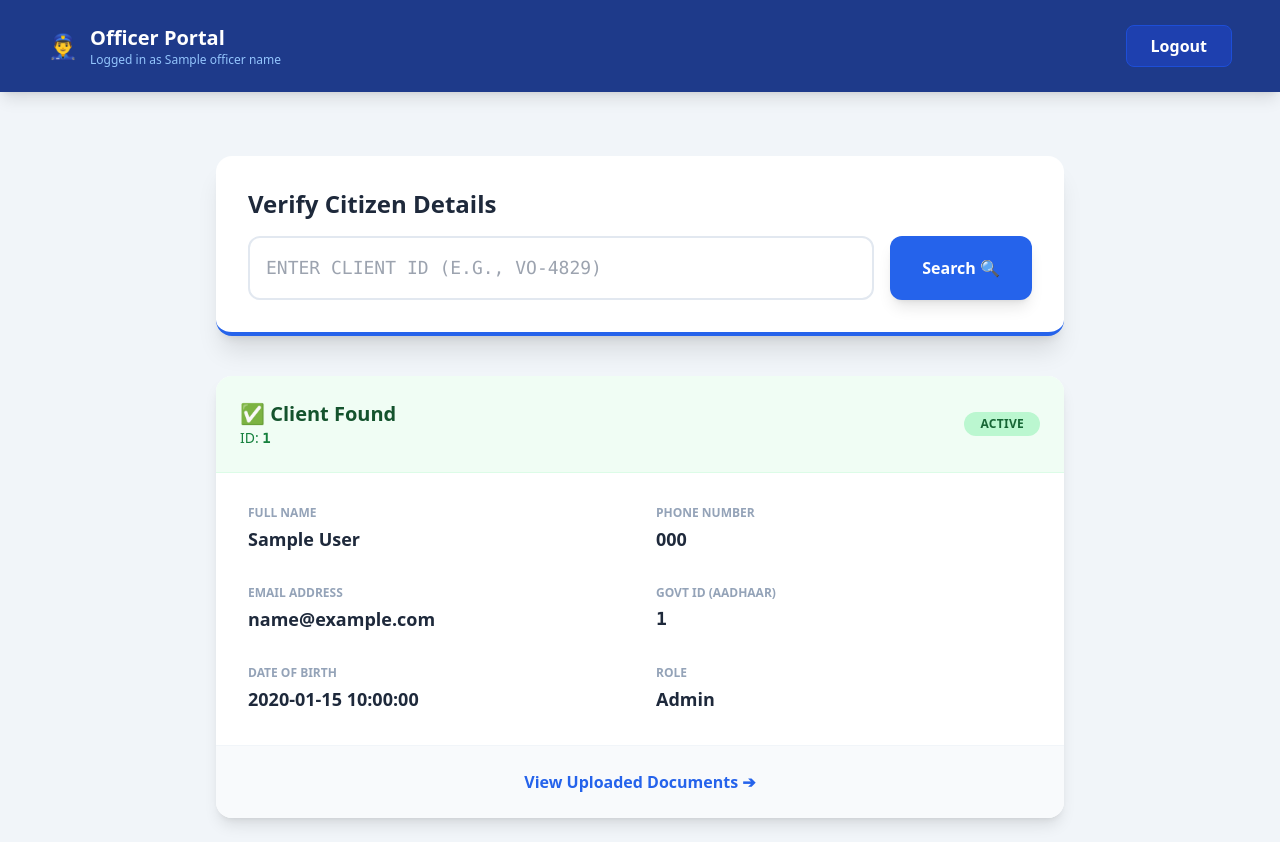
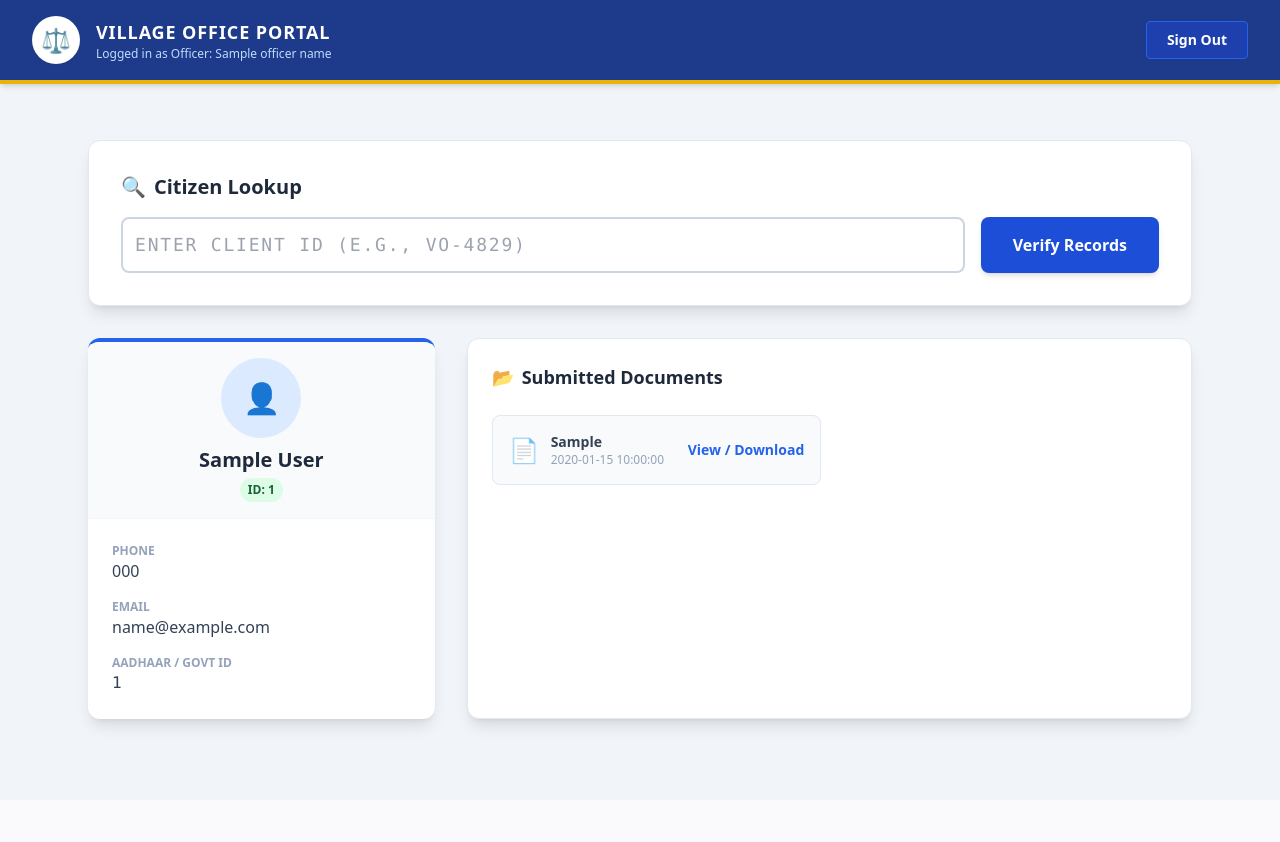
Before and after one commit to AnanthaKrishnan147/e-village-portal, a Flask app: template templates/officer_dashboard.html in a window 1280 px wide. After the commit the page ends 734 px from the top, so only its background shows below. Run offline with Flask 3, Linux system fonts and the light colour scheme; the template is opened without the code that fills it: most values are stand-ins (such as "Sample title", 1, 10 or a date in 2020); some libraries are stand-ins or nearby versions.

Commit message:
Enhance citizen portal with user registration, login, and document management features; update officer dashboard for improved client verification and add unique client ID generation.

```diff
--- a/app.py
+++ b/app.py
@@ -12,6 +12,7 @@ import string
 UPLOAD_FOLDER = 'user_documents'
 ALLOWED_EXTENSIONS = {'png', 'jpg', 'jpeg', 'pdf'}
 
+# Ensure upload folder exists
 if not os.path.exists(UPLOAD_FOLDER):
     os.makedirs(UPLOAD_FOLDER)
 
@@ -21,10 +22,10 @@ app.config['UPLOAD_FOLDER'] = UPLOAD_FOLDER
 
 # --- 1. Database Management ---
 def init_db():
-    conn = sqlite3.connect('village_office.db')
+    conn = sqlite3.connect('village_office.db', timeout=10)
     cursor = conn.cursor()
 
-    # Updated Table: Added 'username' and 'client_id'
+    # Users Table (New Schema with Username & Client ID)
     cursor.execute('''
         CREATE TABLE IF NOT EXISTS users (
             id INTEGER PRIMARY KEY AUTOINCREMENT,
@@ -40,7 +41,7 @@ def init_db():
         )
     ''')
 
-    # Document table (same as before)
+    # Documents Table
     cursor.execute('''
         CREATE TABLE IF NOT EXISTS user_docs (
             id INTEGER PRIMARY KEY AUTOINCREMENT,
@@ -71,17 +72,19 @@ def allowed_file(filename):
 @app.route('/')
 def index():
     if 'user_id' in session:
-        # Redirect based on role
+        # Smart Redirect based on role
         if session.get('role') == 'officer':
             return redirect(url_for('officer_dashboard'))
         return redirect(url_for('portal'))
     return redirect(url_for('login'))
 
+
+
 @app.route('/register', methods=['GET', 'POST'])
 def register():
     if request.method == 'POST':
         role = request.form.get('role')
-        username = request.form.get('username').strip() # New Field
+        username = request.form.get('username').strip()
         name = request.form.get('full_name')
         dob = request.form.get('dob')
         phone = request.form.get('phone')
@@ -89,87 +92,221 @@ def register():
         govt_id = request.form.get('govt_id')
         password = request.form.get('password')
 
-        # Generate Unique Client ID
+        # Generate Unique Client ID & Hash Password
         new_client_id = generate_client_id()
         hashed_pw = generate_password_hash(password, method='scrypt')
 
         try:
-            conn = sqlite3.connect('village_office.db')
+            conn = sqlite3.connect('village_office.db', timeout=10)
             cursor = conn.cursor()
+
+            # 1. Insert User into Database
             cursor.execute('''
                 INSERT INTO users (client_id, role, username, full_name, dob, phone, email, govt_id, password_hash)
                 VALUES (?, ?, ?, ?, ?, ?, ?, ?, ?)
             ''', (new_client_id, role, username, name, dob, phone, email, govt_id, hashed_pw))
+
+            # Get the ID of the new user we just created
+            new_user_db_id = cursor.lastrowid
             conn.commit()
             conn.close()
 
-            # Show the Unique ID to the user upon success
-            return render_template('registration_success.html', client_id=new_client_id, name=name)
+            # 2. AUTO-LOGIN: Set session variables immediately
+            session['user_id'] = new_user_db_id
+            session['client_id'] = new_client_id
+            session['user_name'] = name
+            session['role'] = role
+
+            # 3. DIRECT REDIRECT: Go straight to the dashboard
+            if role == 'officer':
+                return redirect(url_for('officer_dashboard'))
+
+            # Add a welcome flash message
+            flash(f"🎉 Welcome {name}! Your Client ID is {new_client_id}")
+            return redirect(url_for('portal'))
 
         except sqlite3.IntegrityError:
             return "❌ Error: Username, Email, or Aadhaar already exists. <a href='/register'>Try Again</a>"
+        except Exception as e:
+            return f"❌ System Error: {str(e)}"
 
     return render_template('register.html')
+
+
 
 @app.route('/login', methods=['GET', 'POST'])
 def login():
     if request.method == 'POST':
-        # Now authenticating via USERNAME
-        username_input = request.form.get('username').strip()
-        password = request.form.get('password')
+        # 1. Get the raw data from the form
+        username_input = request.form.get('username')
+        password_input = request.form.get('password')
 
-        conn = sqlite3.connect('village_office.db')
+        # DEBUG PRINT: What did the form send?
+        print(f"\n--- DEBUG LOGIN START ---")
+        print(f"1. Form sent Username: '{username_input}'")
+        print(f"2. Form sent Password: '{password_input}'")
+
+        # Robust check: If 'username' is empty, try finding 'user_id' or 'email'
+        if not username_input:
+            print("   -> Username missing, checking fallback fields...")
+            username_input = request.form.get('user_id') or request.form.get('email')
+
+        if not username_input:
+            print("❌ ERROR: No username found in form data.")
+            return "❌ Error: Browser sent empty username. Refresh page."
+
+        username_input = username_input.strip()
+
+        # 2. Database Lookup
+        conn = sqlite3.connect('village_office.db', timeout=10)
         conn.row_factory = sqlite3.Row
-        # Query matching username
+
+        print(f"3. Searching DB for username: '{username_input}'")
         user = conn.execute("SELECT * FROM users WHERE username = ?", (username_input,)).fetchone()
         conn.close()
 
-        if user and check_password_hash(user['password_hash'], password):
+        # 3. Analyze the result
+        if user is None:
+            print(f"❌ RESULT: User '{username_input}' NOT FOUND in database.")
+            # OPTIONAL: Check if they used an email by mistake?
+            return f"❌ User '{username_input}' not found. Did you register?"
+
+        print(f"✅ User found: ID={user['id']}, Role={user['role']}")
+
+        # 4. Check Password
+        password_match = check_password_hash(user['password_hash'], password_input)
+        print(f"4. Password Verification Result: {password_match}")
+
+        if password_match:
+            print("✅ LOGIN SUCCESS! Redirecting...")
+            print("--- DEBUG LOGIN END ---\n")
+
             session['user_id'] = user['id']
-            session['client_id'] = user['client_id'] # Store unique ID in session
+            session['client_id'] = user['client_id']
             session['user_name'] = user['full_name']
             session['role'] = user['role']
 
-            # Smart Redirect based on Role
             if user['role'] == 'officer':
                 return redirect(url_for('officer_dashboard'))
             return redirect(url_for('portal'))
 
-        return "❌ Login Failed: Invalid Username or Password. <a href='/login'>Try Again</a>"
+        print("❌ RESULT: Password does not match.")
+        print("--- DEBUG LOGIN END ---\n")
+        return "❌ Login Failed: Incorrect Password."
 
     return render_template('login.html')
 
-# --- OFFICER DASHBOARD (New Feature) ---
+# --- OFFICER DASHBOARD ---
+
+
+# --- OFFICER DASHBOARD (Updated) ---
 @app.route('/officer-dashboard', methods=['GET', 'POST'])
 def officer_dashboard():
-    # Security Guard
+    # 1. Security Check: Only Officers allowed
     if 'user_id' not in session or session.get('role') != 'officer':
-        return "⛔ Access Denied: Officers Only."
+        return "⛔ Access Denied: Authorized Personnel Only."
 
-    search_result = None
+    client_data = None
+    client_docs = []
+    error = None
+
     if request.method == 'POST':
         query_id = request.form.get('search_id').strip()
 
-        conn = sqlite3.connect('village_office.db')
+        conn = sqlite3.connect('village_office.db', timeout=10)
         conn.row_factory = sqlite3.Row
-        # Search for client by their Unique ID (VO-XXXX)
-        search_result = conn.execute("SELECT * FROM users WHERE client_id = ?", (query_id,)).fetchone()
+
+        # 2. Fetch Client Personal Details
+        client_data = conn.execute("SELECT * FROM users WHERE client_id = ?", (query_id,)).fetchone()
+
+        if client_data:
+            # 3. If client exists, Fetch their Documents
+            cursor = conn.cursor()
+            cursor.execute("SELECT * FROM user_docs WHERE user_id = ?", (client_data['id'],))
+            client_docs = cursor.fetchall()
+        else:
+            error = "No record found for this Client ID."
+
         conn.close()
 
     return render_template('officer_dashboard.html',
                            officer_name=session.get('user_name'),
-                           result=search_result)
+                           client=client_data,
+                           documents=client_docs,
+                           error=error)
 
-# --- CLIENT PORTAL (Existing) ---
+
+
+# --- CLIENT PORTAL ---
 @app.route('/portal')
 def portal():
     if 'user_id' not in session: return redirect(url_for('login'))
     return render_template('index.html',
                            user_name=session.get('user_name'),
-                           client_id=session.get('client_id')) # Pass ID to template
+                           client_id=session.get('client_id'))
 
-# (Keep your existing digilocker, profile, and check-eligibility routes here...)
-# For brevity, I am assuming the other existing routes remain the same.
+# --- ELIGIBILITY CHECK (Multi-Upload) ---
+@app.route('/check-eligibility', methods=['POST'])
+def check_eligibility():
+    if 'user_id' not in session: return redirect(url_for('login'))
+
+    service = request.form.get('service_type')
+    village = request.form.get('village_office')
+
+    # Handle MULTIPLE File Uploads
+    uploaded_files = request.files.getlist('documents')
+
+    for file in uploaded_files:
+        if file and allowed_file(file.filename):
+            timestamp = datetime.datetime.now().strftime("%Y%m%d%H%M%S")
+            filename = secure_filename(f"{service}_{session['user_id']}_{timestamp}_{file.filename}")
+            file.save(os.path.join(app.config['UPLOAD_FOLDER'], filename))
+
+    flash(f"✅ Application for {service} submitted successfully to {village} office!")
+    return redirect(url_for('portal'))
+
+# --- DIGILOCKER ---
+@app.route('/digilocker', methods=['GET', 'POST'])
+def digilocker():
+    if 'user_id' not in session: return redirect(url_for('login'))
+
+    conn = sqlite3.connect('village_office.db', timeout=10)
+    conn.row_factory = sqlite3.Row
+    cursor = conn.cursor()
+
+    if request.method == 'POST':
+        doc_type = request.form.get('doc_type')
+        file = request.files.get('file')
+
+        if file and allowed_file(file.filename):
+            timestamp = datetime.datetime.now().strftime("%Y%m%d%H%M%S")
+            filename = secure_filename(f"Locker_{session['user_id']}_{timestamp}_{file.filename}")
+            file.save(os.path.join(app.config['UPLOAD_FOLDER'], filename))
+
+            cursor.execute('INSERT INTO user_docs (user_id, doc_type, filename, upload_date) VALUES (?, ?, ?, ?)',
+                           (session['user_id'], doc_type, filename, datetime.date.today()))
+            conn.commit()
+
+    cursor.execute("SELECT * FROM user_docs WHERE user_id = ?", (session['user_id'],))
+    documents = cursor.fetchall()
+    conn.close()
+
+    return render_template('digilocker.html', documents=documents)
+
+@app.route('/download/<filename>')
+def download_file(filename):
+    if 'user_id' not in session: return redirect(url_for('login'))
+    return send_from_directory(app.config['UPLOAD_FOLDER'], filename)
+
+# --- PROFILE & UTILS ---
+@app.route('/profile')
+def profile():
+    if 'user_id' not in session: return redirect(url_for('login'))
+    conn = sqlite3.connect('village_office.db', timeout=10)
+    conn.row_factory = sqlite3.Row
+    user = conn.execute("SELECT * FROM users WHERE id = ?", (session['user_id'],)).fetchone()
+    conn.close()
+    return render_template('profile.html', user=user)
 
 @app.route('/logout')
 def logout():
@@ -178,7 +315,7 @@ def logout():
 
 @app.route('/clear-database')
 def clear_db():
-    conn = sqlite3.connect('village_office.db')
+    conn = sqlite3.connect('village_office.db', timeout=10)
     cursor = conn.cursor()
     cursor.execute("DELETE FROM users")
     conn.commit()
--- a/templates/officer_dashboard.html
+++ b/templates/officer_dashboard.html
@@ -3,80 +3,97 @@
 <head>
     <meta charset="UTF-8">
     <script src="https://cdn.tailwindcss.com"></script>
-    <title>Officer Dashboard - Digital Village</title>
+    <title>Officer Portal - Govt of Kerala</title>
 </head>
 <body class="bg-slate-100 font-sans min-h-screen">
 
-    <nav class="bg-blue-900 text-white p-6 shadow-lg flex justify-between items-center px-12">
-        <div class="flex items-center gap-3">
-            <span class="text-2xl">👮‍♂️</span>
+    <nav class="bg-blue-900 text-white p-4 px-8 shadow-md border-b-4 border-yellow-500 flex justify-between items-center">
+        <div class="flex items-center gap-4">
+            <div class="w-12 h-12 bg-white rounded-full flex items-center justify-center text-2xl shadow-sm">⚖️</div>
             <div>
-                <h1 class="font-bold text-xl">Officer Portal</h1>
-                <p class="text-xs text-blue-300">Logged in as {{ officer_name }}</p>
+                <h1 class="font-bold text-lg uppercase tracking-wider">Village Office Portal</h1>
+                <p class="text-xs text-blue-200">Logged in as Officer: {{ officer_name }}</p>
             </div>
         </div>
-        <a href="/logout" class="bg-blue-800 hover:bg-blue-700 px-6 py-2 rounded-lg font-bold transition border border-blue-700">Logout</a>
+        <a href="/logout" class="bg-blue-800 hover:bg-blue-700 px-5 py-2 rounded border border-blue-600 text-sm font-bold transition">Sign Out</a>
     </nav>
 
-    <main class="max-w-4xl mx-auto mt-10 p-6">
+    <main class="max-w-6xl mx-auto mt-8 p-6">
 
-        <div class="bg-white p-8 rounded-2xl shadow-xl mb-10 border-b-4 border-blue-600">
-            <h2 class="text-2xl font-bold text-slate-800 mb-4">Verify Citizen Details</h2>
+        <div class="bg-white p-8 rounded-xl shadow-lg border border-slate-200 mb-8">
+            <h2 class="text-xl font-bold text-slate-800 mb-4 flex items-center gap-2">
+                <span>🔍</span> Citizen Lookup
+            </h2>
             <form action="/officer-dashboard" method="POST" class="flex gap-4">
                 <input type="text" name="search_id" placeholder="Enter Client ID (e.g., VO-4829)" required
-                       class="flex-1 p-4 rounded-xl border-2 border-slate-200 focus:border-blue-600 focus:ring-4 focus:ring-blue-100 outline-none font-mono text-lg uppercase">
-                <button type="submit" class="bg-blue-600 text-white px-8 py-4 rounded-xl font-bold hover:bg-blue-700 shadow-lg transition">
-                    Search 🔍
+                       class="flex-1 p-3 rounded-lg border-2 border-slate-300 focus:border-blue-600 focus:ring-2 focus:ring-blue-100 outline-none font-mono text-lg uppercase tracking-widest">
+                <button type="submit" class="bg-blue-700 text-white px-8 py-3 rounded-lg font-bold hover:bg-blue-800 shadow-md transition">
+                    Verify Records
                 </button>
             </form>
+            {% if error %}
+            <div class="mt-4 p-3 bg-red-50 text-red-700 border-l-4 border-red-500 font-bold">
+                {{ error }}
+            </div>
+            {% endif %}
         </div>
 
-        {% if result %}
-        <div class="bg-white rounded-2xl shadow-lg overflow-hidden animate-fade-in-up">
-            <div class="bg-green-50 p-6 border-b border-green-100 flex justify-between items-center">
+        {% if client %}
+        <div class="grid grid-cols-1 lg:grid-cols-3 gap-8 animate-fade-in">
+
+            <div class="lg:col-span-1 bg-white rounded-xl shadow-lg border-t-4 border-blue-600 overflow-hidden">
+                <div class="bg-slate-50 p-4 border-b border-slate-100 text-center">
+                    <div class="w-20 h-20 bg-blue-100 rounded-full flex items-center justify-center text-3xl mx-auto mb-2">👤</div>
+                    <h3 class="font-bold text-xl text-slate-800">{{ client['full_name'] }}</h3>
+                    <span class="inline-block bg-green-100 text-green-800 text-xs px-2 py-1 rounded-full font-bold mt-1">
+                        ID: {{ client['client_id'] }}
+                    </span>
+                </div>
+                <div class="p-6 space-y-4">
                     <div>
-                    <h3 class="text-xl font-bold text-green-900">✅ Client Found</h3>
-                    <p class="text-green-700 text-sm">ID: <span class="font-mono font-bold">{{ result['client_id'] }}</span></p>
-                </div>
-                <span class="bg-green-200 text-green-800 px-4 py-1 rounded-full text-xs font-bold uppercase tracking-wide">Active</span>
-            </div>
-
-            <div class="p-8 grid grid-cols-2 gap-8">
-                <div>
-                    <label class="block text-xs font-bold text-slate-400 uppercase mb-1">Full Name</label>
-                    <p class="text-lg font-bold text-slate-800">{{ result['full_name'] }}</p>
+                        <label class="block text-xs font-bold text-slate-400 uppercase">Phone</label>
+                        <p class="font-medium text-slate-700">{{ client['phone'] }}</p>
                     </div>
                     <div>
-                    <label class="block text-xs font-bold text-slate-400 uppercase mb-1">Phone Number</label>
-                    <p class="text-lg font-bold text-slate-800">{{ result['phone'] }}</p>
+                        <label class="block text-xs font-bold text-slate-400 uppercase">Email</label>
+                        <p class="font-medium text-slate-700">{{ client['email'] }}</p>
                     </div>
                     <div>
-                    <label class="block text-xs font-bold text-slate-400 uppercase mb-1">Email Address</label>
-                    <p class="text-lg font-bold text-slate-800">{{ result['email'] }}</p>
+                        <label class="block text-xs font-bold text-slate-400 uppercase">Aadhaar / Govt ID</label>
+                        <p class="font-mono font-medium text-slate-700">{{ client['govt_id'] }}</p>
                     </div>
-                <div>
-                    <label class="block text-xs font-bold text-slate-400 uppercase mb-1">Govt ID (Aadhaar)</label>
-                    <p class="text-lg font-bold text-slate-800 font-mono">{{ result['govt_id'] }}</p>
-                </div>
-                <div>
-                    <label class="block text-xs font-bold text-slate-400 uppercase mb-1">Date of Birth</label>
-                    <p class="text-lg font-bold text-slate-800">{{ result['dob'] }}</p>
-                </div>
-                <div>
-                    <label class="block text-xs font-bold text-slate-400 uppercase mb-1">Role</label>
-                    <p class="text-lg font-bold text-slate-800 capitalize">{{ result['role'] }}</p>
                 </div>
             </div>
 
-            <div class="bg-slate-50 p-6 border-t border-slate-100 text-center">
-                <button class="text-blue-600 font-bold hover:underline">View Uploaded Documents ➔</button>
+            <div class="lg:col-span-2 bg-white rounded-xl shadow-lg border border-slate-200 p-6">
+                <h3 class="font-bold text-lg text-slate-800 mb-6 flex items-center gap-2">
+                    <span>📂</span> Submitted Documents
+                </h3>
+
+                {% if documents %}
+                <div class="grid grid-cols-1 md:grid-cols-2 gap-4">
+                    {% for doc in documents %}
+                    <div class="flex items-center justify-between p-4 bg-slate-50 border border-slate-200 rounded-lg hover:border-blue-300 transition">
+                        <div class="flex items-center gap-3">
+                            <span class="text-2xl">📄</span>
+                            <div>
+                                <p class="font-bold text-sm text-slate-700">{{ doc['doc_type'] }}</p>
+                                <p class="text-xs text-slate-400">{{ doc['upload_date'] }}</p>
                             </div>
                         </div>
-        {% elif request.method == 'POST' %}
-        <div class="bg-red-50 p-8 rounded-2xl text-center border border-red-100">
-            <div class="text-4xl mb-2">❌</div>
-            <h3 class="text-red-900 font-bold text-lg">No Client Found</h3>
-            <p class="text-red-600">Please check the ID and try again.</p>
+                        <a href="{{ url_for('download_file', filename=doc['filename']) }}" target="_blank"
+                           class="text-blue-600 text-sm font-bold hover:underline">
+                            View / Download
+                        </a>
+                    </div>
+                    {% endfor %}
+                </div>
+                {% else %}
+                <div class="text-center py-10 bg-slate-50 rounded-lg border-2 border-dashed border-slate-200">
+                    <p class="text-slate-400 italic">No documents uploaded by this citizen yet.</p>
+                </div>
+                {% endif %}
+            </div>
         </div>
         {% endif %}
 
--- a/templates/registration_sucess.html
+++ b/templates/registration_success.html
@@ -14,7 +14,7 @@
         <div class="bg-green-100 p-6 rounded-2xl border-2 border-green-200 mb-8">
             <p class="text-sm text-green-700 font-bold uppercase tracking-wider mb-2">Your Unique Client ID</p>
             <p class="text-4xl font-black text-green-900 tracking-widest">{{ client_id }}</p>
-            <p class="text-xs text-green-600 mt-2">Please save this ID for future reference.</p>
+            <p class="text-xs text-green-600 mt-2">Please save this ID. Officers use it to find you.</p>
         </div>
 
         <a href="/login" class="block w-full bg-green-600 text-white font-bold py-4 rounded-xl hover:bg-green-700 transition shadow-lg">
```
Also changed, not shown: templates/login.html (+7 -14 lines), templates/profile.html (+30 -14 lines), user_documents/income_8_20260202093119_Screenshot_2024-10-20_173957.png (added), user_documents/income_8_20260202093119_Screenshot_2025-02-02_091842.png (added), user_documents/income_8_20260202093119_Screenshot_2025-06-13_111420.png (added), user_documents/income_8_20260202093119_Screenshot_2025-07-05_124051.png (added), village_office.db. Lines whose indentation alone changed are shown as unchanged.
